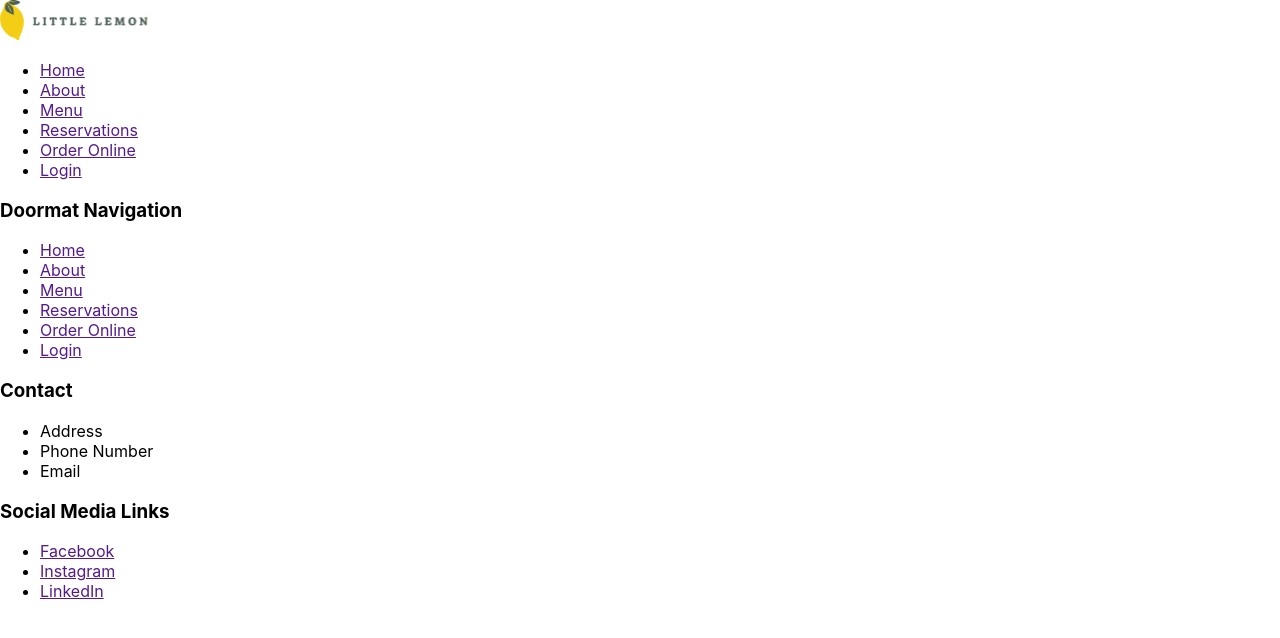
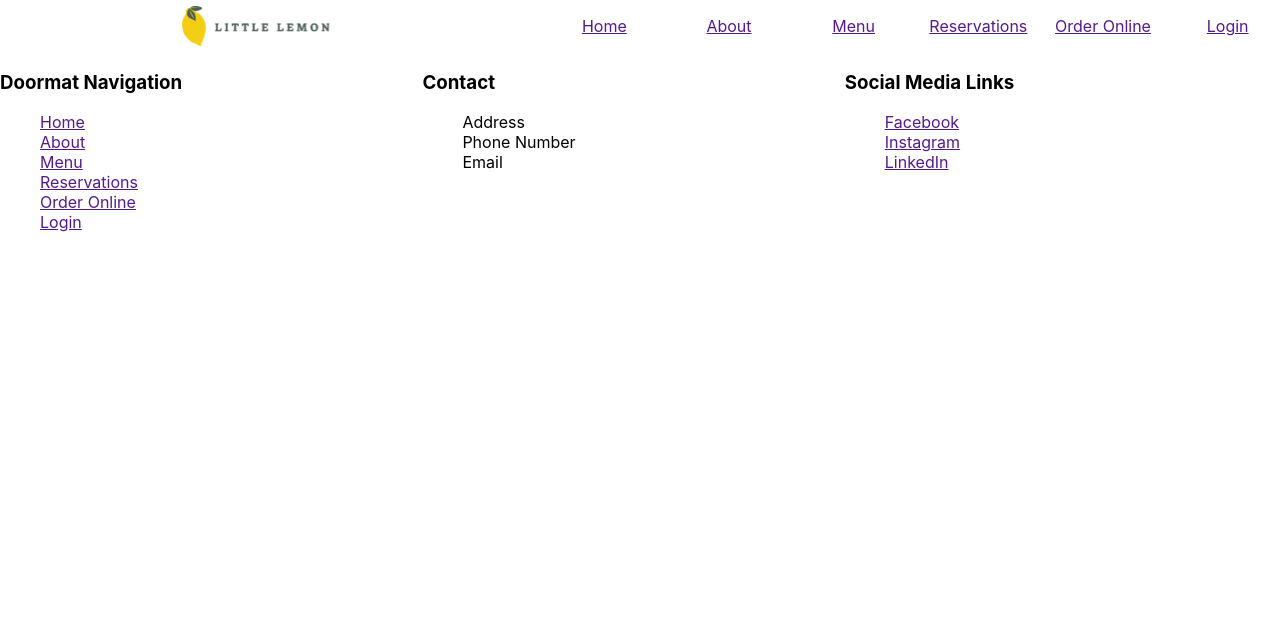
Before and after one commit to Shashwatsingh90/little-lemon, a React (Create React App) app in the folder little-lemon/: page / in a window 1280 px wide. Shown: the top 638 px of the page. Built offline with nearby package versions, Linux system fonts and the light colour scheme.

Commit message:
added grids to nav/footer

```diff
--- a/little-lemon/src/App.css
+++ b/little-lemon/src/App.css
@@ -1,5 +1,9 @@
 .App {
   text-align: center;
+  display: grid;
+}
+.body {
+  display: grid;
 }
 
 .App-logo {
@@ -36,3 +40,30 @@
     transform: rotate(360deg);
   }
 }
+
+.footer {
+  display: grid;
+  grid-template-columns: 33% 33% 33%;
+}
+
+.nav {
+  display: grid;
+  grid-template-columns: 40% 60%;
+  padding: 3rem, 0.5rem, 3rem, 0.5rem;
+}
+
+.nav ul {
+  display: grid;
+  grid-template-columns: repeat(6, 1fr);
+  gap: 1.25rem;
+  justify-items: center;
+}
+
+.nav img {
+  justify-self: center;
+  align-self: center;
+}
+
+ul {
+  list-style-type: none;
+}
--- a/little-lemon/src/App.js
+++ b/little-lemon/src/App.js
@@ -8,8 +8,8 @@ import Nav from './components/Nav';
 function App() {
   return (
     <>
+      <Nav />
       <Header />
-      <Nav />
       <Main />
       <Footer />
     </>
--- a/little-lemon/src/components/Footer.js
+++ b/little-lemon/src/components/Footer.js
@@ -2,7 +2,8 @@ import React from 'react'
 
 function Footer() {
     return (
-        <footer>
+        <footer className='footer'>
+            <article>
                 <h3>Doormat Navigation</h3>
                 <ul>
                     <li><a href="">Home</a></li>
@@ -12,18 +13,23 @@ function Footer() {
                     <li><a href="">Order Online</a></li>
                     <li><a href="">Login</a></li>
                 </ul>
+            </article>
+            <article>
                 <h3>Contact</h3>
                 <ul>
                     <li>Address</li>
                     <li>Phone Number</li>
                     <li>Email</li>
                 </ul>
+            </article>
+            <article>
                 <h3>Social Media Links</h3>
                 <ul>
                     <li><a href="">Facebook</a></li>
                     <li><a href="">Instagram</a></li>
                     <li><a href="">LinkedIn</a></li>
                 </ul>
+            </article>
         </footer>
     )
 }
--- a/little-lemon/src/components/Nav.js
+++ b/little-lemon/src/components/Nav.js
@@ -3,7 +3,7 @@ import logo from '../icons_assets/Logo.svg'
 
 function Nav() {
     return (
-        <nav>
+        <nav className='nav'>
             <img src={logo} alt="" />
             <ul>
                 <li><a href="">Home</a></li>
--- a/little-lemon/src/index.css
+++ b/little-lemon/src/index.css
@@ -1,13 +1,14 @@
 body {
   margin: 0;
-  font-family: -apple-system, BlinkMacSystemFont, 'Segoe UI', 'Roboto', 'Oxygen',
-    'Ubuntu', 'Cantarell', 'Fira Sans', 'Droid Sans', 'Helvetica Neue',
+  font-family: -apple-system, BlinkMacSystemFont, "Segoe UI", "Roboto", "Oxygen",
+    "Ubuntu", "Cantarell", "Fira Sans", "Droid Sans", "Helvetica Neue",
     sans-serif;
   -webkit-font-smoothing: antialiased;
   -moz-osx-font-smoothing: grayscale;
+  display: grid;
 }
 
 code {
-  font-family: source-code-pro, Menlo, Monaco, Consolas, 'Courier New',
+  font-family: source-code-pro, Menlo, Monaco, Consolas, "Courier New",
     monospace;
 }
```
Lines whose indentation alone changed are shown as unchanged.
